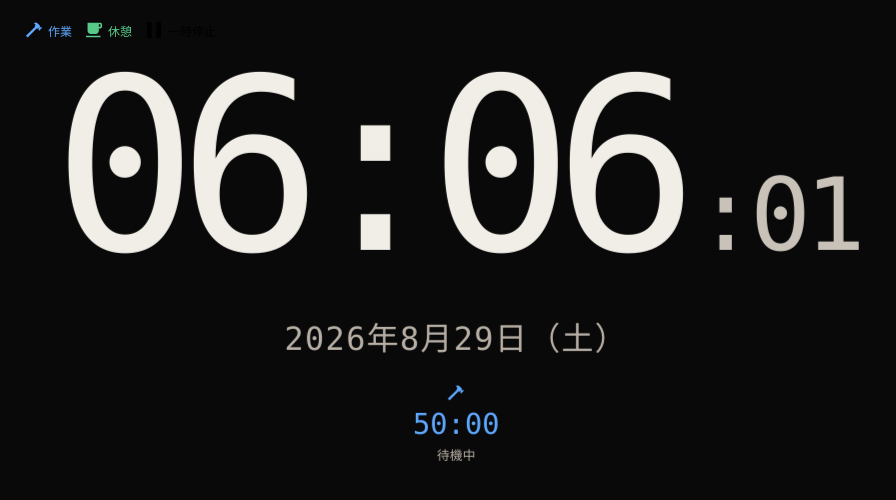
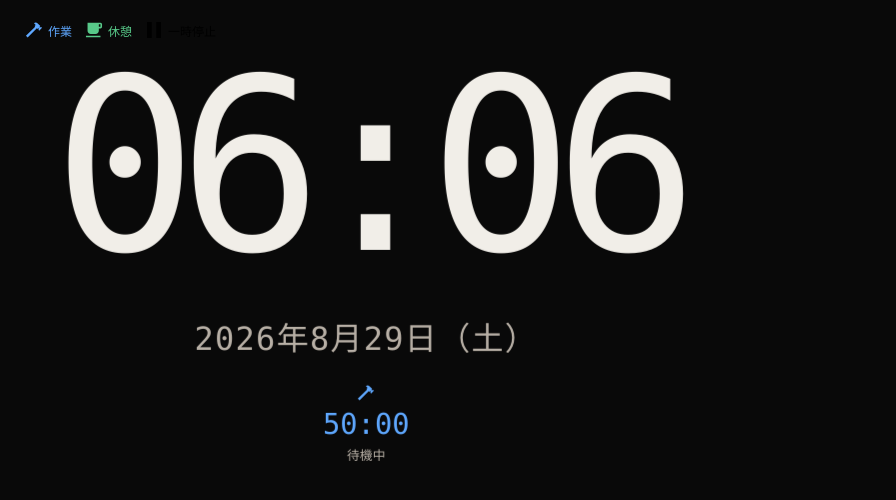
Before and after one commit to hoyoyo-arale/mobile-screen-watch, a Vue app: page / in a window 1280 px wide. Shown: the top 500 px of the page, without its empty margins (0-896 px from the left). Built offline with nearby package versions, Linux system fonts and the light colour scheme.

Commit message:
feat: 時計の秒表示を設定状態へ接続
- ClockDisplayへshowSecondsのboolean propsを追加
- AppのshowClockSecondsをClockDisplayへ渡す
- showSecondsが有効な場合だけ秒要素を描画
- 初期状態では秒を非表示
- 設定変更を時計表示へ即時反映

```diff
--- a/src/App.vue
+++ b/src/App.vue
@@ -163,7 +163,7 @@ onUnmounted(() => {
       :container-size="containerSize"
       :movement-speed-pixels-per-second="movementSpeedPixelsPerSecond"
     >
-      <ClockDisplay :now="now" />
+      <ClockDisplay :now="now" :show-seconds="showClockSeconds" />
       <TimerDisplay
         :state="timerState"
         :phase="timerPhase"
--- a/src/components/ClockDisplay.vue
+++ b/src/components/ClockDisplay.vue
@@ -4,6 +4,7 @@ import { formatDate, formatTime, toIsoDate } from "../logic/clock";
 
 interface Props {
   now: Date;
+  showSeconds: boolean;
 }
 
 const props = defineProps<Props>();
@@ -19,7 +20,9 @@ const isoDate = computed(() => toIsoDate(props.now));
       <span>{{ timeText.hours }}</span>
       <span aria-hidden="true">:</span>
       <span>{{ timeText.minutes }}</span>
-      <span class="clock-seconds">:{{ timeText.seconds }}</span>
+      <span v-if="showSeconds" class="clock-seconds"
+        >:{{ timeText.seconds }}</span
+      >
     </time>
     <p class="clock-date">{{ dateText }}</p>
   </section>
```
